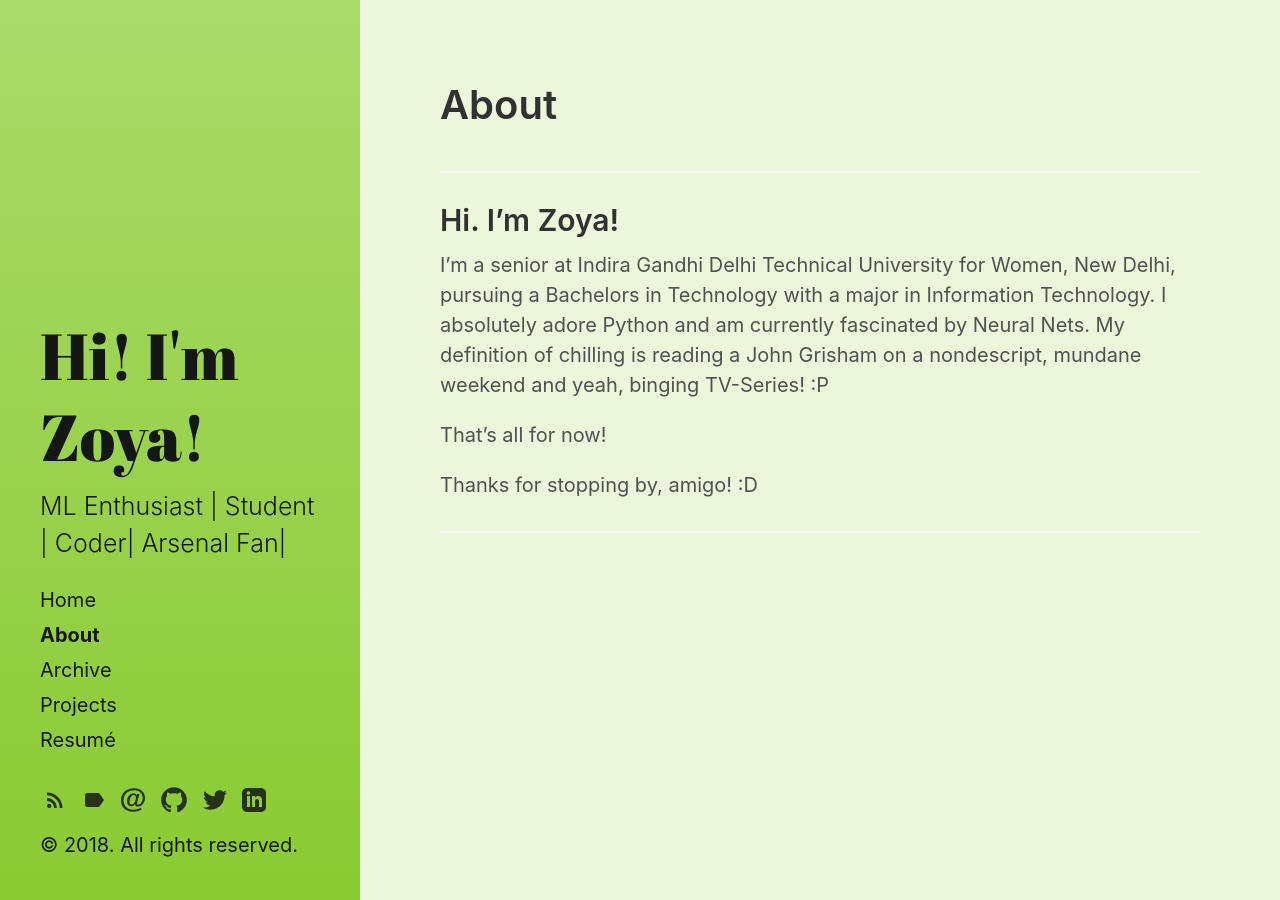
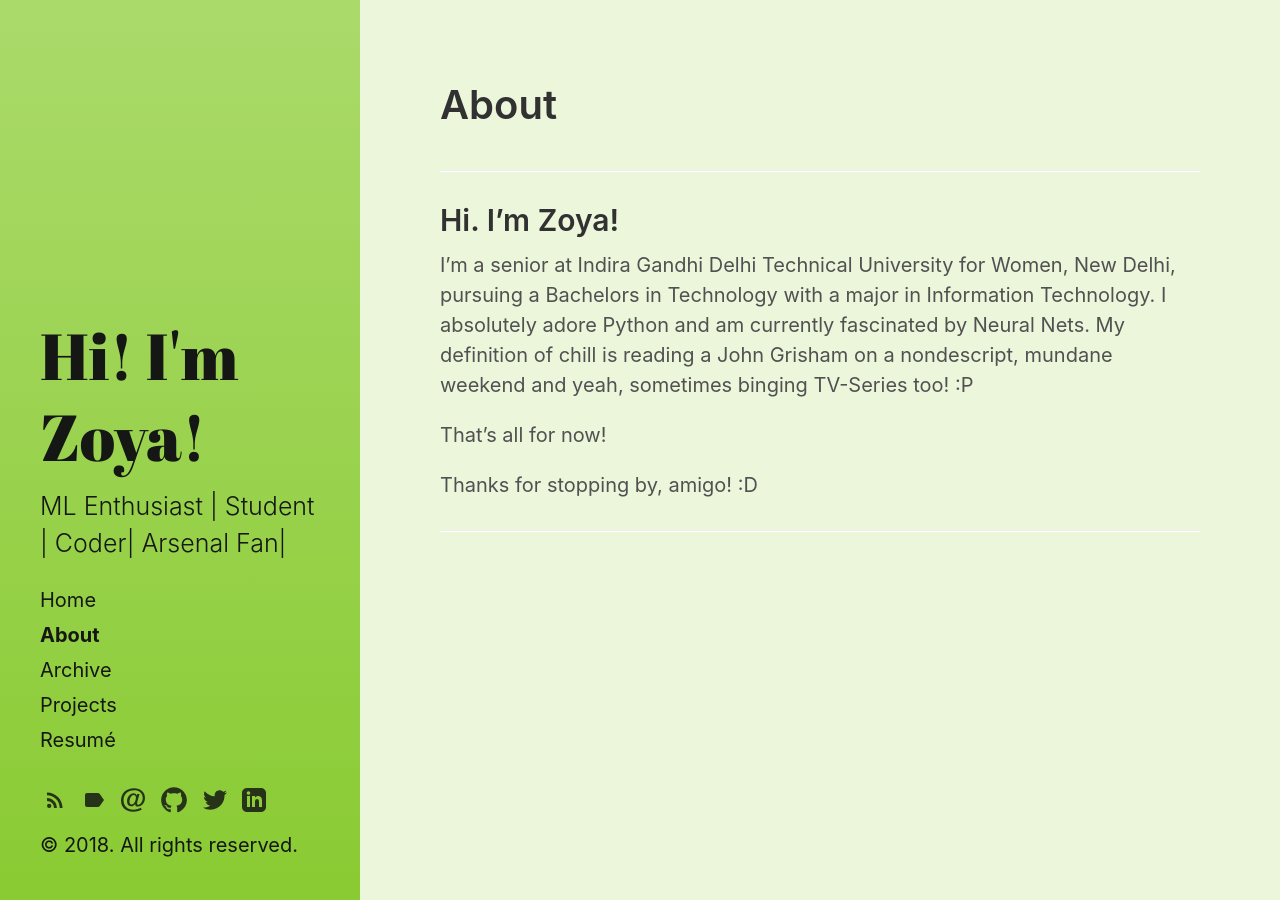
Before and after one commit to zeddmaxx/zeddmaxx.github.io, a Jekyll site: the page built from about.md, in a window 1280 px wide. Built offline with Jekyll 4.4.1, drawn with Linux system fonts in a browser that asks for light colours.

Commit message:
Update about.md

```diff
--- a/about.md
+++ b/about.md
@@ -7,7 +7,7 @@ sidebar_link: true
 
 ## Hi. I’m Zoya!
 I'm a senior at Indira Gandhi Delhi Technical University for Women, New Delhi, pursuing a Bachelors in Technology with a major in Information Technology.
-I absolutely adore Python and am currently fascinated by Neural Nets. My definition of chilling is reading a John Grisham on a nondescript, mundane weekend and yeah, binging TV-Series! :P
+I absolutely adore Python and am currently fascinated by Neural Nets. My definition of chill is reading a John Grisham on a nondescript, mundane weekend and yeah, sometimes binging TV-Series too! :P
 
 
 That's all for now!
```
